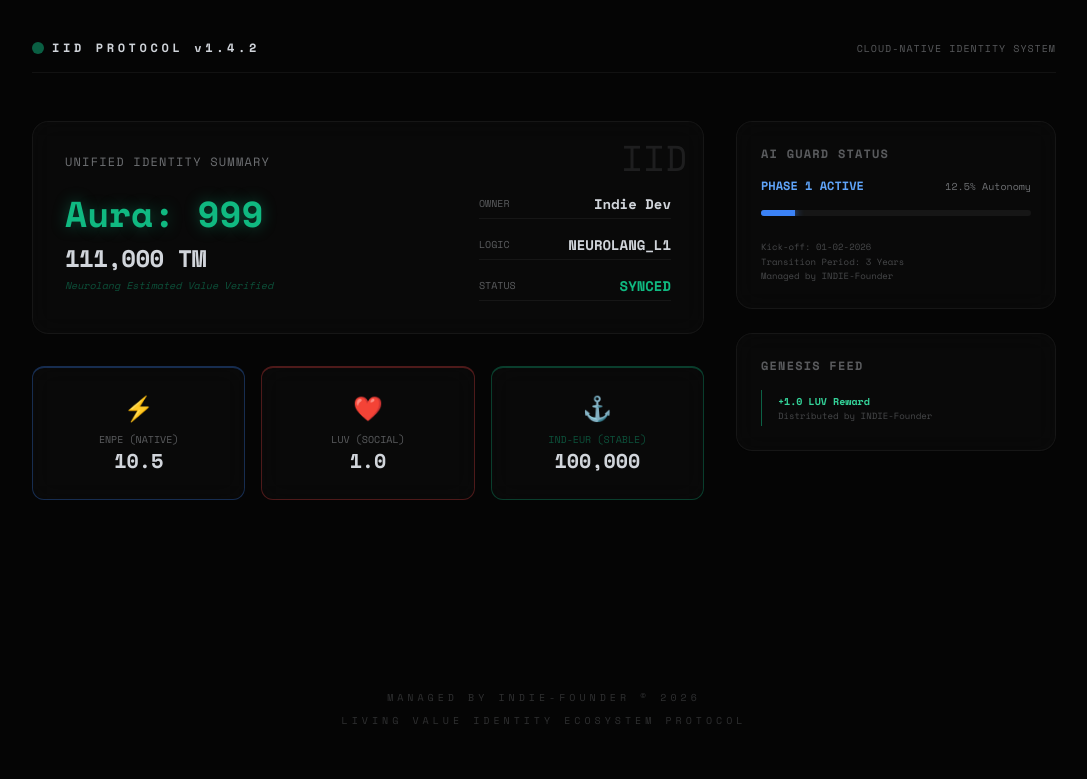
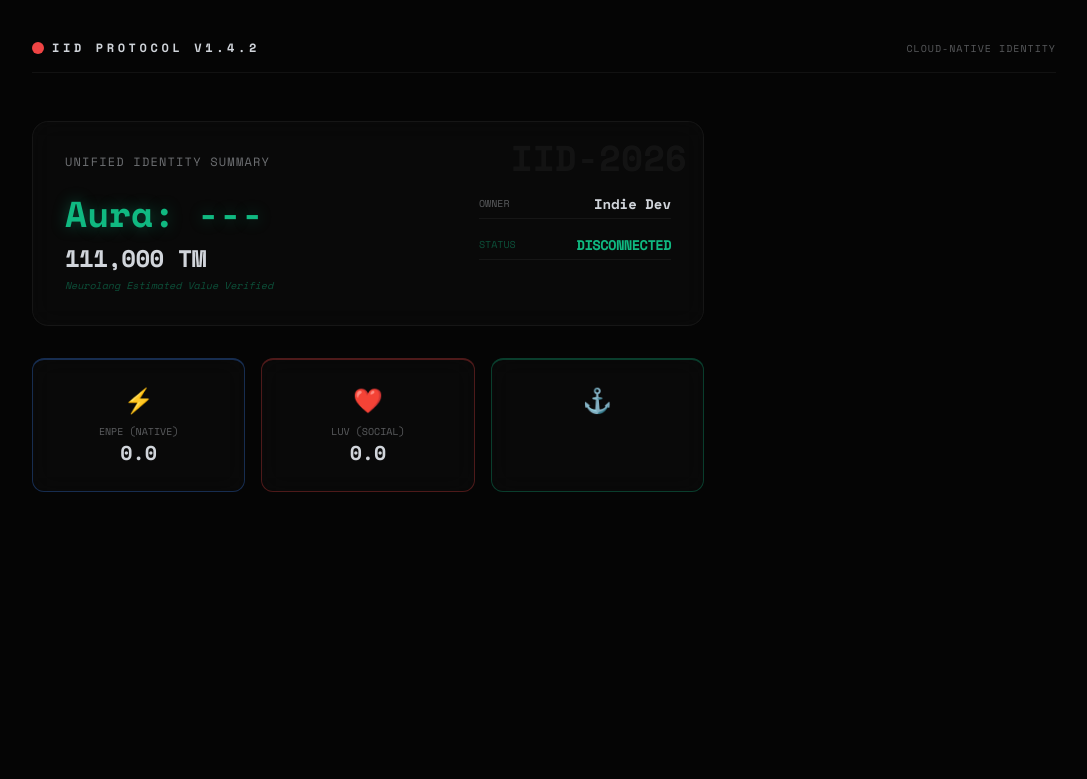
Before and after one commit to neurosphere-dev/indienation-neurosphere, a plain HTML site: page index.html in a window 1280 px wide. Shown: the whole page, without its empty margins (96-1183 px from the left). Drawn offline with nearby package versions, Linux system fonts and the light colour scheme.

Commit message:
Refactor index.html for UI improvements and updates
Updated various elements in index.html for improved styling and functionality, including status indicators and content adjustments.

```diff
--- a/index.html
+++ b/index.html
@@ -11,31 +11,28 @@
         body { background-color: #050505; color: #d1d5db; font-family: 'Space Mono', monospace; }
         .glass { background: rgba(255, 255, 255, 0.02); backdrop-filter: blur(12px); border: 1px solid rgba(255, 255, 255, 0.05); }
         .aura-glow { color: #10b981; text-shadow: 0 0 15px rgba(16, 185, 129, 0.4); }
-        .btn-action { transition: all 0.3s ease; border: 1px solid #3f3f46; }
-        .btn-action:hover { background: #10b981; color: #000; border-color: #10b981; }
+        .loading-pulse { animation: pulse 2s cubic-bezier(0.4, 0, 0.6, 1) infinite; }
+        @keyframes pulse { 0%, 100% { opacity: 1; } 50% { opacity: .5; } }
     </style>
 </head>
 <body class="min-h-screen flex flex-col items-center p-6">
 
     <nav class="w-full max-w-5xl flex justify-between items-center mb-12 py-4 border-b border-white/5">
         <div class="flex items-center gap-2">
-            <div class="w-3 h-3 bg-emerald-500 rounded-full animate-pulse"></div>
-            <span class="tracking-[0.3em] font-bold text-xs">IID PROTOCOL v1.4.2</span>
+            <div id="status-light" class="w-3 h-3 bg-red-500 rounded-full"></div>
+            <span class="tracking-[0.3em] font-bold text-xs uppercase">IID Protocol v1.4.2</span>
         </div>
-        <div class="text-[10px] opacity-40 uppercase tracking-widest">
-            Cloud-Native Identity System
-        </div>
+        <div class="text-[10px] opacity-40 uppercase tracking-widest">Cloud-Native Identity</div>
     </nav>
 
     <main class="w-full max-w-5xl grid grid-cols-1 lg:grid-cols-12 gap-8">
-
         <div class="lg:col-span-8 space-y-8">
             <section class="glass p-8 rounded-2xl relative overflow-hidden">
-                <div class="absolute top-0 right-0 p-4 opacity-10 text-4xl">IID</div>
+                <div class="absolute top-0 right-0 p-4 opacity-5 text-4xl font-bold">IID-2026</div>
                 <h2 class="text-xs opacity-50 mb-6 uppercase tracking-widest">Unified Identity Summary</h2>
                 <div class="flex flex-col md:flex-row justify-between gap-8">
                     <div>
-                        <h1 class="text-4xl font-black aura-glow mb-2">Aura: 999</h1>
+                        <h1 class="text-4xl font-black aura-glow mb-2">Aura: <span id="aura-val">---</span></h1>
                         <p class="text-2xl font-bold tracking-tight">111,000 TM</p>
                         <p class="text-[10px] opacity-40 italic mt-1 text-emerald-500">Neurolang Estimated Value Verified</p>
                     </div>
@@ -44,13 +41,9 @@
                             <span class="opacity-40 uppercase text-[10px]">Owner</span>
                             <span class="font-bold">Indie Dev</span>
                         </div>
-                        <div class="flex justify-between w-48 border-b border-white/5 pb-1">
-                            <span class="opacity-40 uppercase text-[10px]">Logic</span>
-                            <span class="font-bold">NEUROLANG_L1</span>
-                        </div>
-                        <div class="flex justify-between w-48 border-b border-white/5 pb-1">
+                        <div class="flex justify-between w-48 border-b border-white/5 pb-1 text-emerald-500">
                             <span class="opacity-40 uppercase text-[10px]">Status</span>
-                            <span class="text-emerald-500 font-bold">SYNCED</span>
+                            <span class="font-bold tracking-tighter" id="sync-status">DISCONNECTED</span>
                         </div>
                     </div>
                 </div>
@@ -60,58 +53,13 @@
                 <div class="glass p-6 rounded-xl border-t-2 border-blue-500/30 text-center">
                     <span class="text-2xl block mb-2">⚡</span>
                     <h3 class="text-[10px] opacity-40 uppercase">ENPE (Native)</h3>
-                    <p class="text-xl font-bold" id="enpe-val">10.5</p>
+                    <p class="text-xl font-bold" id="enpe-val">0.0</p>
                 </div>
                 <div class="glass p-6 rounded-xl border-t-2 border-red-500/30 text-center">
                     <span class="text-2xl block mb-2">❤️</span>
                     <h3 class="text-[10px] opacity-40 uppercase">LUV (Social)</h3>
-                    <p class="text-xl font-bold" id="luv-val">1.0</p>
+                    <p class="text-xl font-bold" id="luv-val">0.0</p>
                 </div>
                 <div class="glass p-6 rounded-xl border-t-2 border-emerald-500/30 text-center">
                     <span class="text-2xl block mb-2">⚓</span>
-                    <h3 class="text-[10px] opacity-40 uppercase text-emerald-500">IND-EUR (Stable)</h3>
-                    <p class="text-xl font-bold" id="ind-val">100,000</p>
-                </div>
-            </section>
-        </div>
-
-        <div class="lg:col-span-4 space-y-6">
-            <section class="glass p-6 rounded-2xl">
-                <h3 class="text-xs font-bold opacity-40 mb-4 uppercase tracking-widest">AI Guard Status</h3>
-                <div class="flex items-center justify-between mb-4">
-                    <span class="text-xs text-blue-400 font-bold">PHASE 1 ACTIVE</span>
-                    <span class="text-[10px] opacity-50">12.5% Autonomy</span>
-                </div>
-                <div class="w-full bg-white/5 h-1.5 rounded-full overflow-hidden mb-6">
-                    <div class="bg-blue-500 h-full w-[12.5%] shadow-[0_0_10px_#3b82f6]"></div>
-                </div>
-                <div class="text-[9px] opacity-30 leading-relaxed">
-                    Kick-off: 01-02-2026<br>
-                    Transition Period: 3 Years<br>
-                    Managed by INDIE-Founder
-                </div>
-            </section>
-
-            <section class="glass p-6 rounded-2xl">
-                <h3 class="text-xs font-bold opacity-40 mb-4 uppercase tracking-widest">Genesis Feed</h3>
-                <div class="space-y-4">
-                    <div class="border-l border-emerald-500/50 pl-4 py-1">
-                        <p class="text-[10px] text-emerald-400 font-bold">+1.0 LUV Reward</p>
-                        <p class="text-[9px] opacity-30">Distributed by INDIE-Founder</p>
-                    </div>
-                </div>
-            </section>
-        </div>
-    </main>
-
-    <footer class="mt-auto py-12 text-center text-[10px] opacity-20 uppercase tracking-[0.4em] space-y-2">
-        <p>Managed by INDIE-Founder © 2026</p>
-        <p>Living Value Identity Ecosystem Protocol</p>
-    </footer>
-
-    <script>
-        // Placeholder untuk integrasi Supabase nanti
-        console.log("IID Protocol Initiated. Standing by for Supabase Keys.");
-    </script>
-</body>
-</html>
+                    <h3 class="text-[10px] opacity-40 uppercase text-emerald
```
